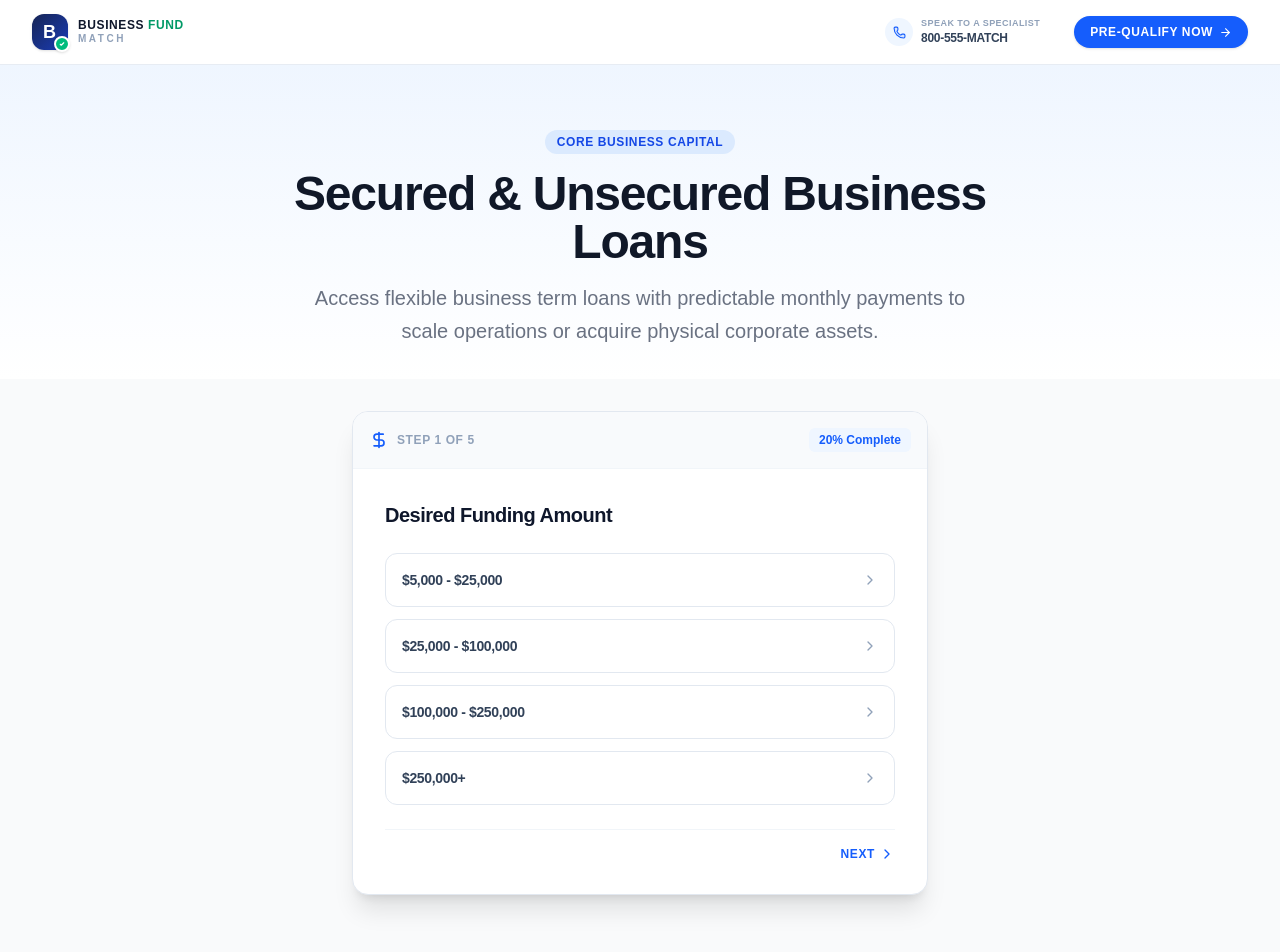
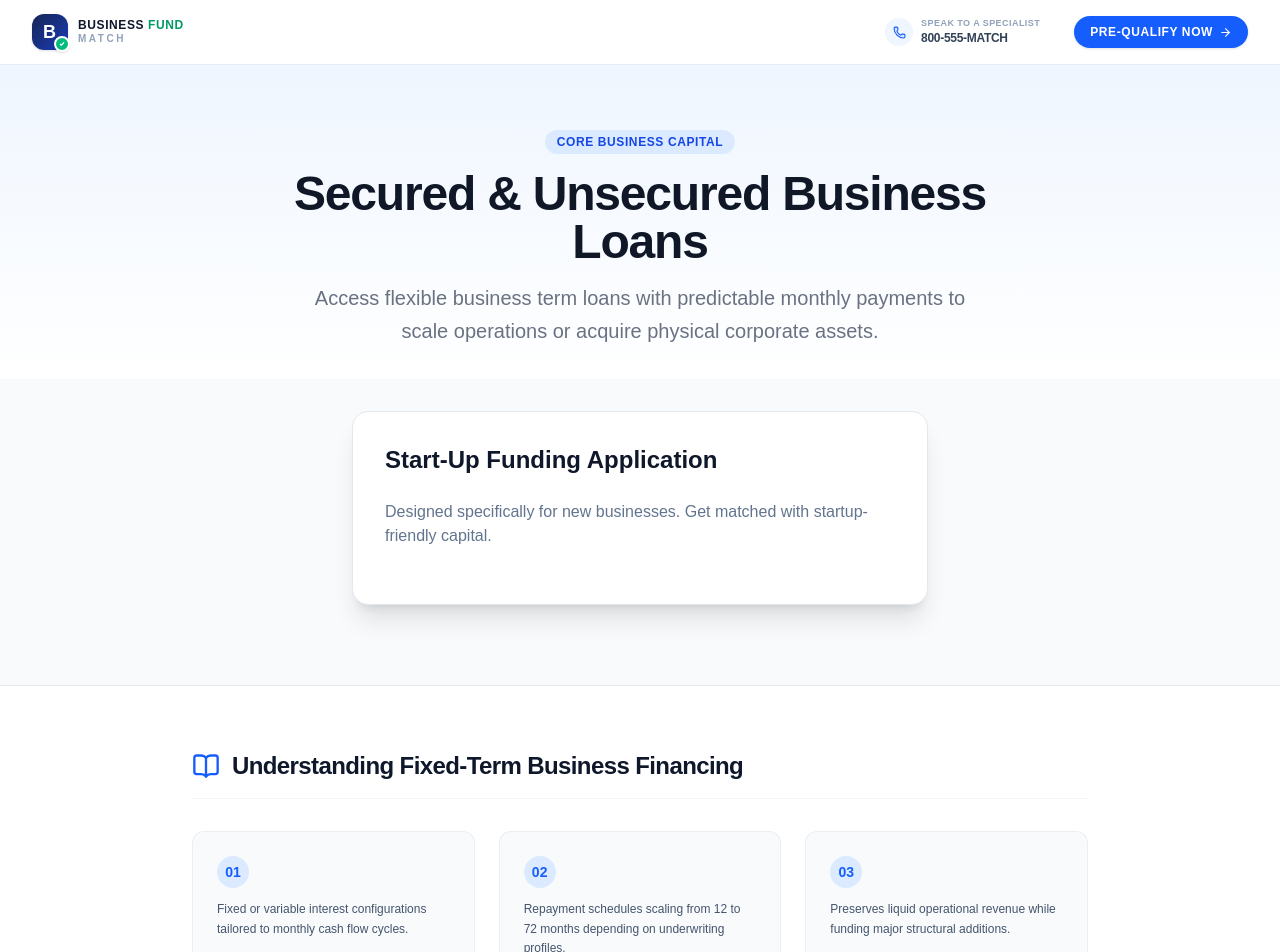
Before and after one commit to greatwaytoretire-coder/business-fund-match, a Next.js app: page /business-loans in a window 1280 px wide. Shown: the top 952 px of the page. Built offline with nearby package versions, Linux system fonts and the light colour scheme.

Commit message:
feat: updated QuizWrapper logic

```diff
--- a/components/QuizWrapper.tsx
+++ b/components/QuizWrapper.tsx
@@ -1,13 +1,18 @@
 'use client';
 
 import React, { useState } from 'react';
+import { usePathname } from 'next/navigation';
 import { useQuiz } from './QuizContext';
 import { DollarSign, Calendar, Briefcase, CreditCard, ChevronRight, ChevronLeft, CheckCircle2, ShieldCheck, Mail, Phone, Building } from 'lucide-react';
 
 export default function QuizWrapper() {
+  const pathname = usePathname();
   const { quizState, updateQuizState, clearQuizState } = useQuiz();
   const [isSubmitted, setIsSubmitted] = useState(false);
   const [loading, setLoading] = useState(false);
+
+  // LOGIC: If path is NOT '/', it's an SEO page ([seoSlug])
+  const isSeoPage = pathname !== '/';
 
   const steps = [
     { key: 'fundingAmount', label: 'Desired Funding Amount', icon: <DollarSign size={20} className="text-blue-600" /> },
@@ -19,89 +24,49 @@ export default function QuizWrapper() {
 
   const currentStep = quizState.currentStep || 0;
 
-  const handleSelectOption = (key: string, value: string) => {
-    updateQuizState({ [key]: value, currentStep: currentStep + 1 });
-  };
-
-  const handleInputChange = (e: React.ChangeEvent<HTMLInputElement>) => {
-    updateQuizState({ [e.target.name]: e.target.value });
-  };
-
-  const handleNext = () => {
-    if (currentStep < steps.length - 1) {
-      updateQuizState({ currentStep: currentStep + 1 });
-    }
-  };
-
-  const handleBack = () => {
-    if (currentStep > 0) {
-      updateQuizState({ currentStep: currentStep - 1 });
-    }
-  };
+  const handleSelectOption = (key: string, value: string) => updateQuizState({ [key]: value, currentStep: currentStep + 1 });
+  const handleInputChange = (e: React.ChangeEvent<HTMLInputElement>) => updateQuizState({ [e.target.name]: e.target.value });
+  const handleNext = () => currentStep < steps.length - 1 && updateQuizState({ currentStep: currentStep + 1 });
+  const handleBack = () => currentStep > 0 && updateQuizState({ currentStep: currentStep - 1 });
 
   const handleSubmitFinalLead = async (e: React.FormEvent) => {
     e.preventDefault();
     setLoading(true);
-
-    // 🚀 LIVE TESTING SIMULATION: Form Payload Preparation
-    const leadPayload = {
-      amount: quizState.fundingAmount,
-      tenure: quizState.timeInBusiness,
-      revenue: quizState.monthlyRevenue,
-      credit: quizState.creditScore,
-      businessName: quizState.businessName,
-      email: quizState.email,
-      phone: quizState.phone,
-      submittedAt: new Date().toISOString(),
-      sourceUrl: typeof window !== 'undefined' ? window.location.href : 'unknown'
+    setTimeout(() => { setLoading(false); setIsSubmitted(true); clearQuizState(); }, 1500);
   };
 
-    console.log("🔥 LEAD FORM SUBMITTED! FULL DATA PAYLOAD BELOW:", leadPayload);
+  // --- START-UP FORM RENDER (For SEO Pages) ---
+  if (isSeoPage) {
+    return (
+      <div className="bg-white border border-slate-200 rounded-2xl p-8 shadow-xl max-w-xl mx-auto my-8">
+        <h2 className="text-2xl font-black text-slate-900 mb-6">Start-Up Funding Application</h2>
+        <p className="text-slate-500 mb-6">Designed specifically for new businesses. Get matched with startup-friendly capital.</p>
+      </div>
+    );
+  }
 
-    // Simulate network lag to test loading state indicators
-    setTimeout(() => {
-      setLoading(false);
-      setIsSubmitted(true);
-      clearQuizState(); // Clear browser memory only AFTER a successful layout commit
-    }, 1500);
-  };
-
+  // --- 10-STEP FORM RENDER (For Homepage) ---
   if (isSubmitted) {
     return (
-      <div className="bg-white rounded-2xl border-2 border-green-500/20 p-8 text-center space-y-6 shadow-xl max-w-xl mx-auto my-8 transform animate-fadeIn">
-        <div className="w-16 h-16 bg-green-100 rounded-full flex items-center justify-center mx-auto text-green-600 shadow-sm">
-          <CheckCircle2 size={36} />
-        </div>
-        <div className="space-y-2">
-          <h3 className="text-2xl font-black tracking-tight text-slate-900">Pre-Qualification Complete!</h3>
-          <p className="text-sm text-slate-500 max-w-md mx-auto font-medium">
-            Your funding criteria profile matches our elite-tier algorithmic parameters. A capital execution specialist will patch into your line shortly.
-          </p>
-        </div>
+      <div className="bg-white rounded-2xl border-2 border-green-500/20 p-8 text-center shadow-xl max-w-xl mx-auto my-8">
+        <CheckCircle2 size={48} className="text-green-600 mx-auto mb-4" />
+        <h3 className="text-2xl font-black text-slate-900">Pre-Qualification Complete!</h3>
       </div>
     );
   }
 
   return (
     <div className="bg-white border border-slate-200 rounded-2xl shadow-xl overflow-hidden max-w-xl mx-auto my-8">
-      {/* Quiz Header Progress Track */}
       <div className="bg-slate-50 border-b border-slate-100 p-4 flex items-center justify-between">
         <div className="flex items-center gap-2">
           {steps[currentStep].icon}
           <span className="text-xs font-black tracking-wider uppercase text-slate-400">Step {currentStep + 1} of 5</span>
         </div>
-        <span className="text-xs font-extrabold text-blue-600 bg-blue-50 px-2.5 py-1 rounded-md">
-          {Math.round(((currentStep + 1) / steps.length) * 100)}% Complete
-        </span>
       </div>
 
-      <div className="p-6 sm:p-8 min-h-[320px] flex flex-col justify-between">
-        <div>
-          <h2 className="text-xl font-black text-slate-900 tracking-tight mb-6">
-            {steps[currentStep].label}
-          </h2>
+      <div className="p-8">
+        <h2 className="text-xl font-black text-slate-900 mb-6">{steps[currentStep].label}</h2>
 
-          {/* Render Step Options */}
         {currentStep === 0 && (
           <div className="grid grid-cols-1 gap-3">
             {['$5,000 - $25,000', '$25,000 - $100,000', '$100,000 - $250,000', '$250,000+'].map((opt) => (
@@ -160,23 +125,20 @@ export default function QuizWrapper() {
         )}
       </div>
 
-        {/* Footer Navigation Elements */}
-        <div className="flex items-center justify-between border-t border-slate-100 pt-4 mt-6">
+      <div className="flex items-center justify-between border-t border-slate-100 pt-4 px-8 pb-8">
         <button onClick={handleBack} disabled={currentStep === 0 || loading} className="flex items-center gap-1 text-xs font-extrabold text-slate-400 hover:text-slate-600 disabled:opacity-0 transition uppercase tracking-wider">
           <ChevronLeft size={16} /> Back
         </button>
-
         {currentStep === steps.length - 1 ? (
-            <button type="submit" form="leadCaptureForm" disabled={loading} className="bg-blue-600 hover:bg-blue-700 text-white font-black text-xs px-6 py-3 rounded-full shadow-md transition uppercase tracking-wider flex items-center gap-2 disabled:bg-blue-400">
-              {loading ? 'Routing Application...' : 'Secure Pre-Qualify Match'} <ChevronRight size={14} />
+          <button type="submit" form="leadCaptureForm" disabled={loading} className="bg-blue-600 hover:bg-blue-700 text-white font-black text-xs px-6 py-3 rounded-full shadow-md transition uppercase tracking-wider flex items-center gap-2">
+            {loading ? 'Routing...' : 'Secure Match'} <ChevronRight size={14} />
           </button>
         ) : (
-            <button onClick={handleNext} disabled={currentStep === steps.length - 1} className="flex items-center gap-1 text-xs font-black text-blue-600 hover:text-blue-700 transition uppercase tracking-wider">
+          <button onClick={handleNext} className="flex items-center gap-1 text-xs font-black text-blue-600 hover:text-blue-700 transition uppercase tracking-wider">
             Next <ChevronRight size={16} />
           </button>
         )}
       </div>
     </div>
-    </div>
   );
 }
```
Lines whose indentation alone changed are shown as unchanged.
